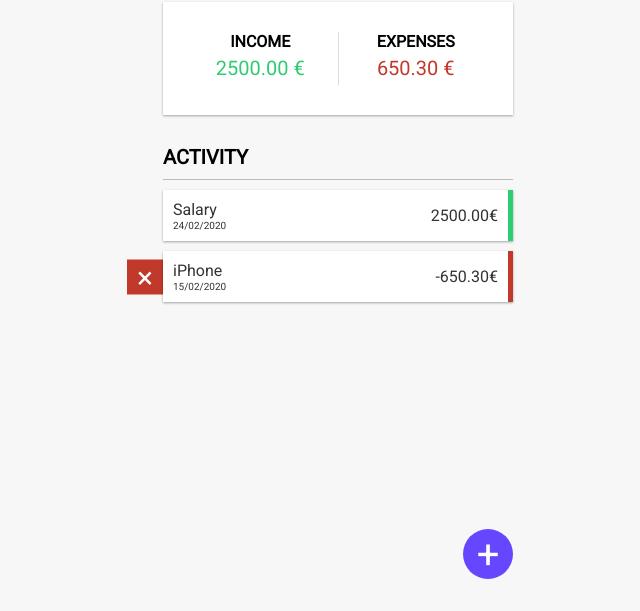
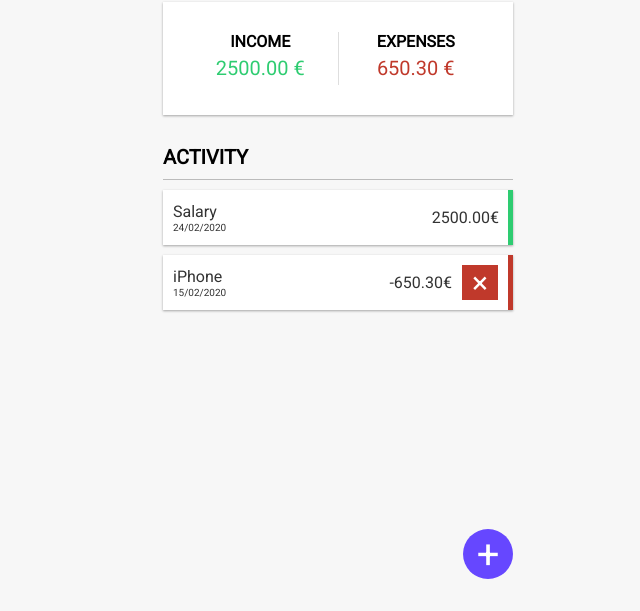
Before and after one commit to dejanantic/budget_app, a plain HTML site: page index.html in a window 1280 px wide. Shown: the part 189-800 px from the top of the page, without its empty margins (302-942 px from the left). Drawn offline with Linux system fonts and the light colour scheme.

Commit message:
Fixed remove transaction button position

```diff
--- a/css/style.css
+++ b/css/style.css
@@ -167,9 +167,7 @@ body {
   justify-content: space-between;
   align-items: center;
   color: #333;
-  position: relative;
   cursor: pointer;
-  /* z-index: 10; */
 }
 
 .transaction--income {
@@ -180,9 +178,19 @@ body {
   border-right: 5px solid var(--color-red);
 }
 
+.transaction__group {
+  margin-right: auto;
+}
+
 .transaction__date {
   font-size: 1rem;
   margin-top: 1px;
+}
+
+.transaction__amount {
+  position: relative;
+  right: -4.7rem;
+  transition: right 0.2s ease-in-out;
 }
 
 .transaction__delete {
@@ -192,22 +200,23 @@ body {
   display: inline-block;
   padding: 0 1rem;
   font-size: 3rem;
-  position: absolute;
-  top: 50%;
-  transform: translateY(-50%);
-  left: 0;
-  z-index: -1;
-  transition: left 0.2s ease-in-out;
+  margin-left: 1rem;
+  transition: all 0.2s ease-in-out;
   cursor: pointer;
+  clip-path: inset(0% 0% 0% 100%);
+  visibility: collapse;
 }
 
-.transaction.js-active > :last-child {
-  left: -3.6rem;
+/* Show remove transaction button when transaction is active */
+.transaction.js-active > .transaction__delete {
+  clip-path: inset(0% 0% 0% 0%);
+  visibility: visible;
 }
 
-/* Helper class to make the delete button clickable */
-.bring-to-front {
-  z-index: 1 !important;
+/* Move transaction__amount back to original position when transaction is */
+/* active */
+.transaction.js-active > .transaction__amount {
+  right: 0;
 }
 
 /******************************************************************************
```
